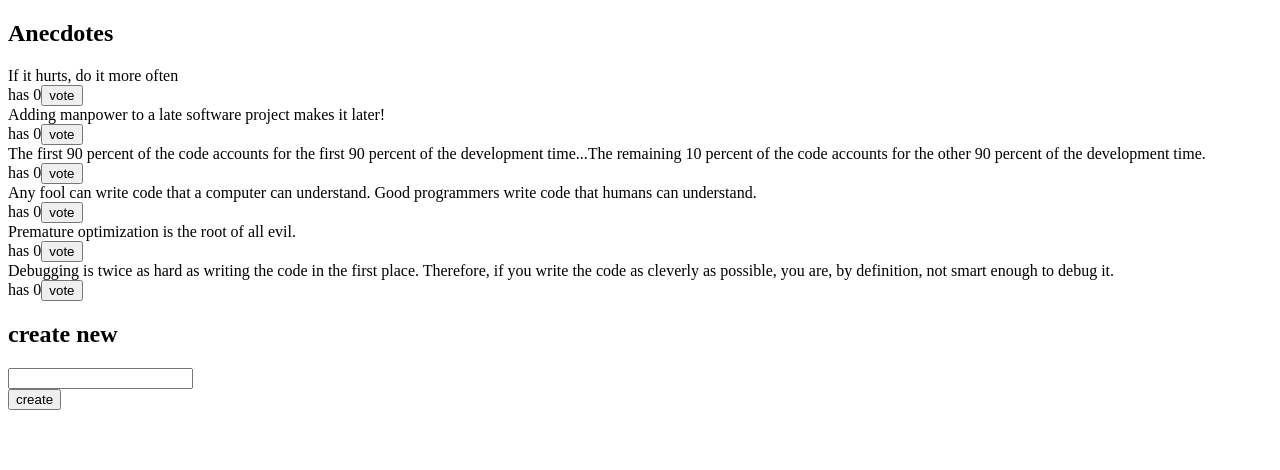
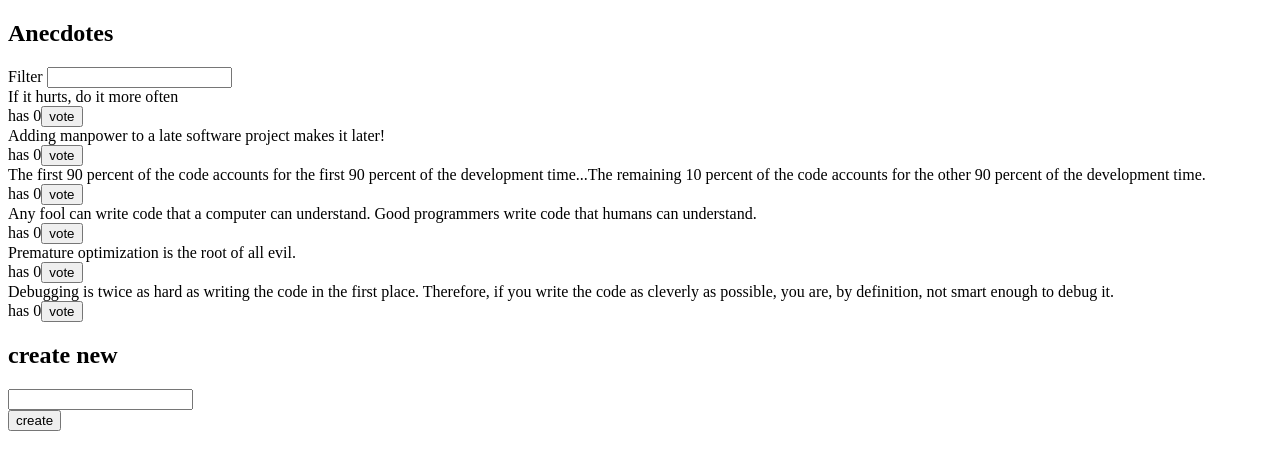
Before and after one commit to Chiranjibichapagain/Fullstack-Chapter6, a React (Create React App) app in the folder anecdote/: page / in a window 1280 px wide. Shown: the top 470 px of the page. Built offline with nearby package versions, Linux system fonts and the light colour scheme.

Commit message:
filter functionality added

```diff
--- a/anecdote/src/App.js
+++ b/anecdote/src/App.js
@@ -1,16 +1,17 @@
 import React from "react";
-import AnecdoteForm from './components/AnecdoteForm'
-import AnecdoteList from './components/AnecdoteList'
-import Notification from './components/Notification'
+import AnecdoteForm from "./components/AnecdoteForm";
+import AnecdoteList from "./components/AnecdoteList";
+import Notification from "./components/Notification";
+import FilterAnecdotes from "./components/FilterAnecdotes";
 
 const App = () => {
-
   return (
     <div>
-    <h2>Anecdotes</h2>
-      <Notification/>
-      <AnecdoteList/>
-      <AnecdoteForm/>
+      <h2>Anecdotes</h2>
+      <Notification />
+      <FilterAnecdotes />
+      <AnecdoteList />
+      <AnecdoteForm />
     </div>
   );
 };
--- a/anecdote/src/components/AnecdoteList.js
+++ b/anecdote/src/components/AnecdoteList.js
@@ -1,10 +1,13 @@
 import React from "react";
 import { useSelector, useDispatch } from "react-redux";
 import { voting } from "../reducers/anecdoteReducer";
-import { notificationAction } from "../reducers/notificationReducer";
+import {
+  notificationAction,
+  removeNotificationAction,
+} from "../reducers/notificationReducer";
 
 const AnecdoteList = () => {
-  const anecdotes = useSelector((state) => state.anecdotes);
+  const anecdotes = useSelector((state) => state.filter);
   const dispatch = useDispatch();
 
   return (
@@ -21,7 +24,10 @@ const AnecdoteList = () => {
               onClick={() =>
                 dispatch(
                   voting(anecdote.id),
-                  dispatch(notificationAction(anecdote.content))
+                  dispatch(notificationAction(anecdote.content)),
+                  setTimeout(() => {
+                    dispatch(removeNotificationAction());
+                  }, 5000)
                 )
               }
             >
--- /dev/null
+++ b/anecdote/src/components/FilterAnecdotes.js
@@ -0,0 +1,15 @@
+import React from "react";
+import { filterAction } from "../reducers/filterReducer";
+import { useDispatch } from "react-redux";
+
+const FilterAnecdotes = () => {
+  const dispatch = useDispatch();
+  return (
+    <div>
+      <span>Filter </span>
+      <input onChange={(e) => dispatch(filterAction(e.target.value))} />
+    </div>
+  );
+};
+
+export default FilterAnecdotes;
--- a/anecdote/src/reducers/anecdoteReducer.js
+++ b/anecdote/src/reducers/anecdoteReducer.js
@@ -1,4 +1,4 @@
-const anecdotesAtStart = [
+ const anecdotesAtStart = [
   "If it hurts, do it more often",
   "Adding manpower to a late software project makes it later!",
   "The first 90 percent of the code accounts for the first 90 percent of the development time...The remaining 10 percent of the code accounts for the other 90 percent of the development time.",
@@ -18,7 +18,7 @@ const asObject = (anecdote) => {
   };
 };
 
-const initialState = anecdotesAtStart.map(asObject); // returns array of objects..
+export const initialState = anecdotesAtStart.map(asObject); // returns array of objects..
 
 const anecdoteReducer = (state = initialState, action) => {
   switch (action.type) {
--- /dev/null
+++ b/anecdote/src/reducers/filterReducer.js
@@ -0,0 +1,23 @@
+import { initialState } from "./anecdoteReducer";
+
+const filterReducer = (state = initialState, action) => {
+  switch (action.type) {
+    case "FILTER":
+      const filterInput = action.data.toLowerCase();
+      const filteredAnecdotes= state.filter(anecdote=>anecdote.content.toLowerCase().includes(filterInput))
+      return (state = filteredAnecdotes);
+    default:
+      return state;
+  }
+};
+
+// action
+
+export const filterAction = (inputValue) => {
+  return {
+    type: "FILTER",
+    data: inputValue,
+  };
+};
+
+export default filterReducer;
--- a/anecdote/src/store.js
+++ b/anecdote/src/store.js
@@ -1,12 +1,14 @@
 import { createStore, combineReducers} from "redux";
 import anecdoteReducer from './reducers/anecdoteReducer'
 import notificationReducer from './reducers/notificationReducer'
+import filterReducer from './reducers/filterReducer'
 import {composeWithDevTools} from 'redux-devtools-extension'
 
 
 const reducer=combineReducers({
     anecdotes:anecdoteReducer,
-    notification:notificationReducer
+    notification:notificationReducer,
+    filter:filterReducer
 })
 
 
```
